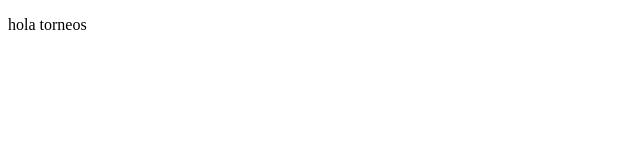
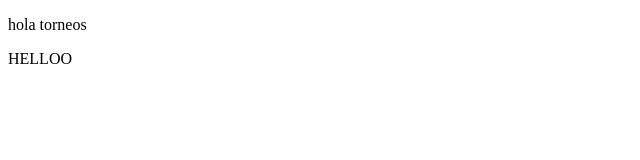
Before and after one commit to adrian-acosta/demo-html-github, a plain HTML site: page torneos.html in a window 1280 px wide. Shown: the full height of the page, 0-640 px from the left. Drawn offline with Linux system fonts and the light colour scheme.

Commit message:
actualizando torneos.html

```diff
--- a/torneos.html
+++ b/torneos.html
@@ -7,5 +7,6 @@
 </head>
 <body>
     <p>hola torneos    </p>
+    <p>HELLOO</p>
    </body>
 </html>
```
